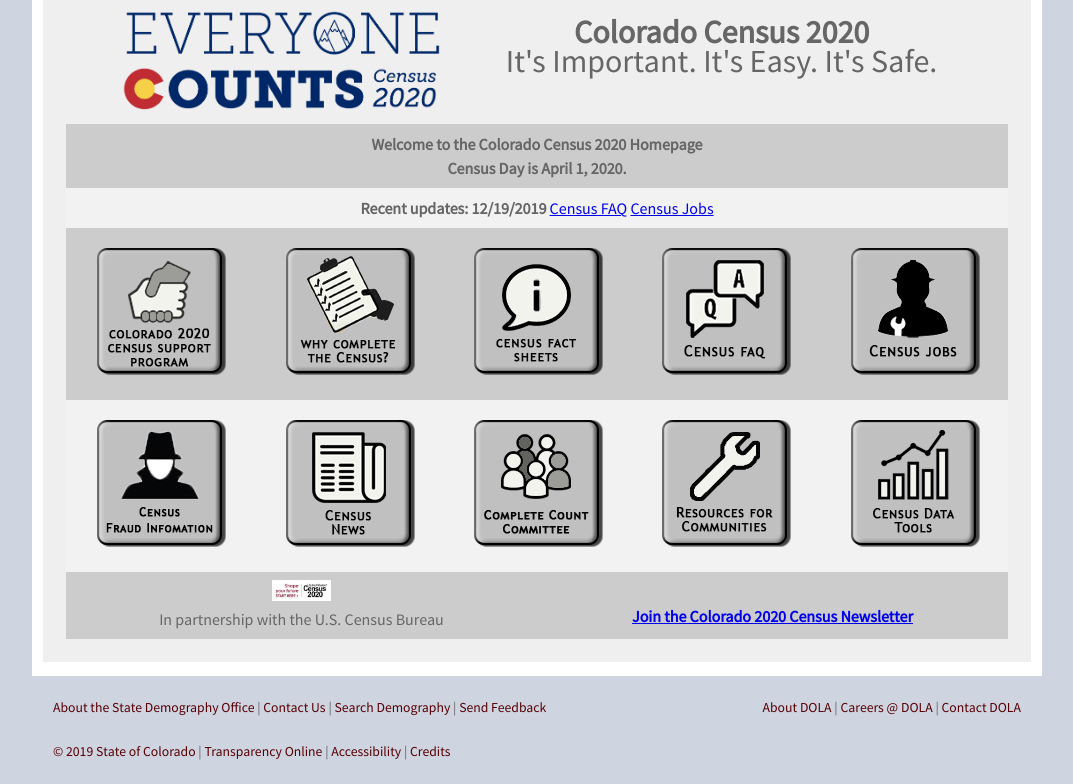
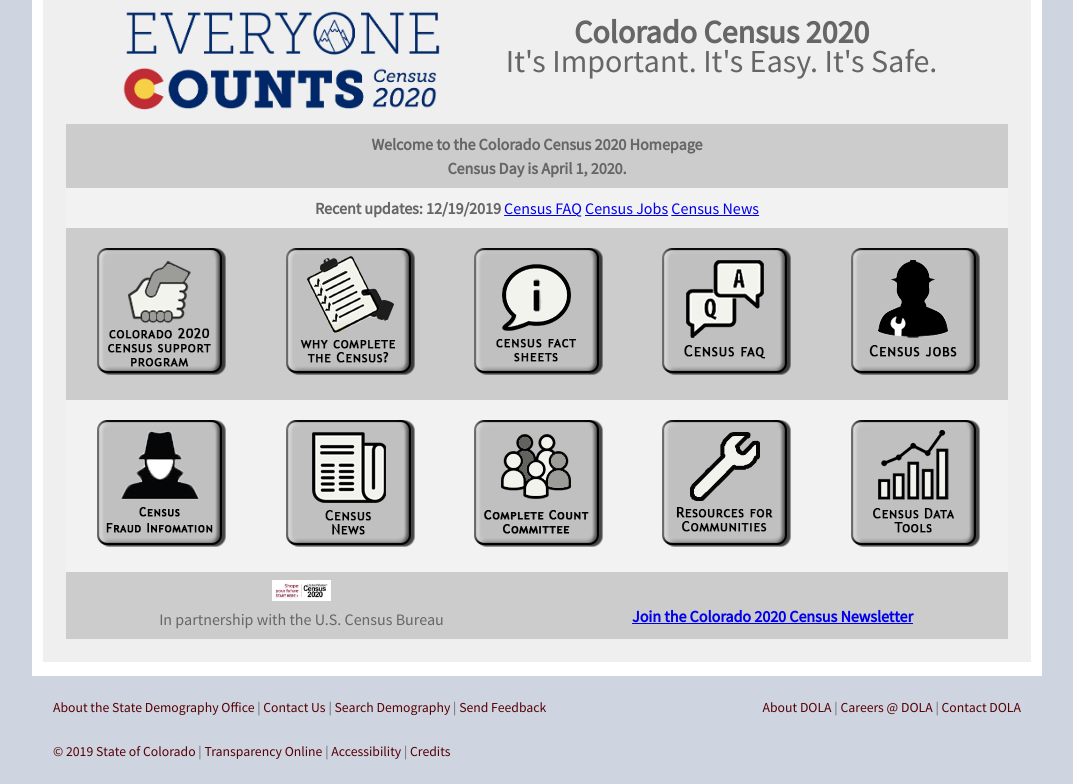
Before and after one commit to TBleess/Website_New, a Jekyll site: the page built from pages/5_CensusACS/census_2020_main.html, in a window 1280 px wide. Shown: the part 990-1774 px from the top of the page, without its empty margins (103-1176 px from the left). Built offline with Jekyll 4.4.1, drawn with Linux system fonts in a browser that asks for light colours.

Commit message:
Update census_2020_main.html

```diff
--- a/pages/5_CensusACS/census_2020_main.html
+++ b/pages/5_CensusACS/census_2020_main.html
@@ -103,6 +103,7 @@
 			<b>Recent updates:</b>
 			<b>12/19/2019</b> <a href="https://demography.dola.colorado.gov/census-acs/2020-faq/">Census FAQ</a>
 			<a href="https://demography.dola.colorado.gov/census-acs/2020-census-jobs/">Census Jobs</a>
+			<a href="https://demography.dola.colorado.gov/census-acs/2020-census-jobs/">Census News</a>
 		</td>
                 </tr>
 		<tr>
```
